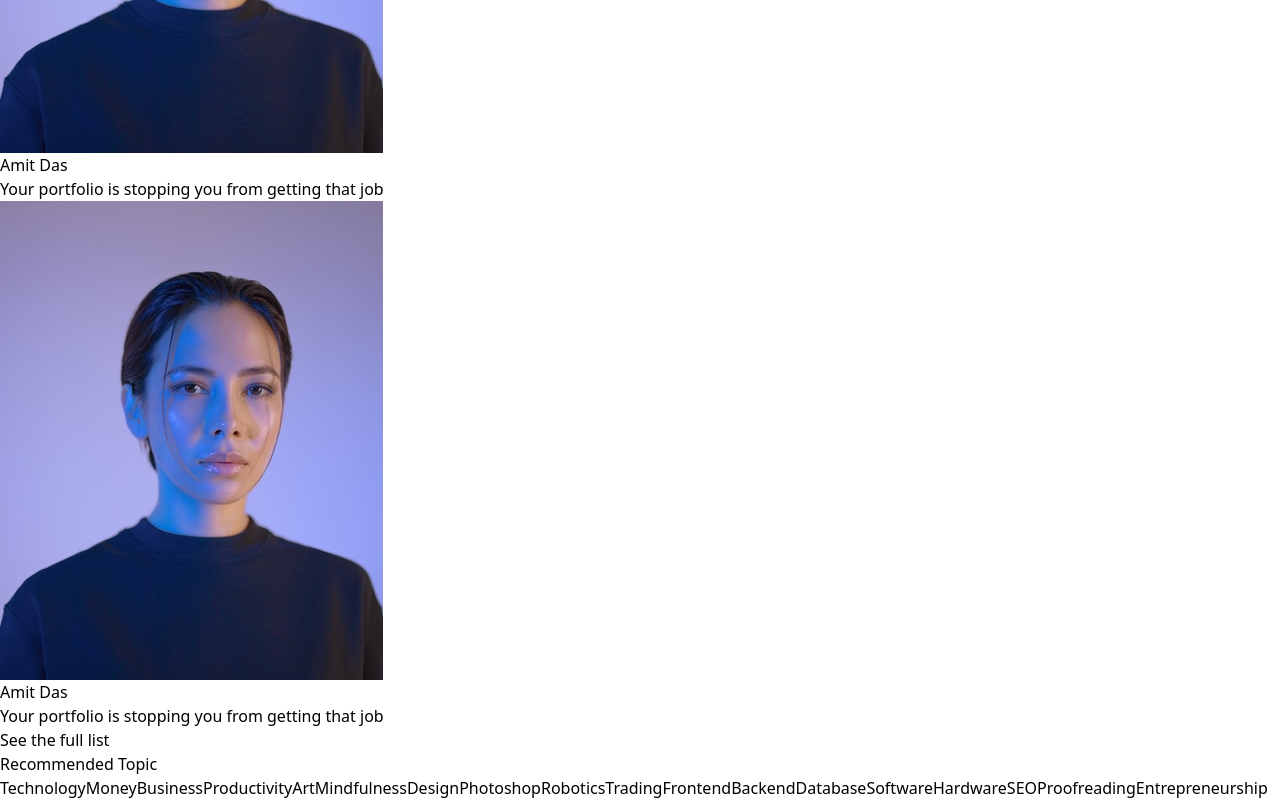
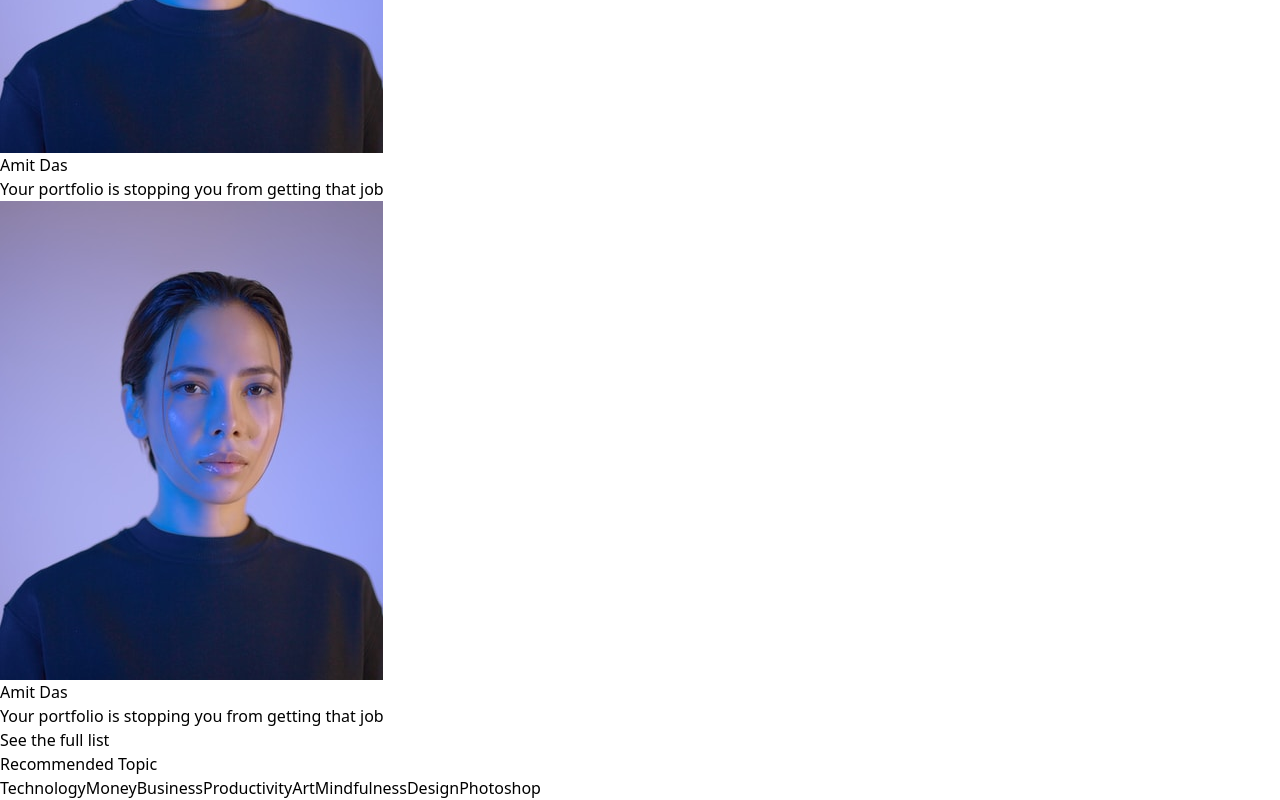
Before and after one commit to shivamkush-27/grow-geeky, a React (Vite) app in the folder client/: page / in a window 1280 px wide. Shown: the part 2707-3507 px from the top of the page. Built offline with nearby package versions, Linux system fonts and the light colour scheme.

Commit message:
Sidebar Updated

```diff
--- a/client/src/components/BookmarkButton.jsx
+++ b/client/src/components/BookmarkButton.jsx
@@ -3,11 +3,9 @@ import { BookmarkPlus, BookmarkCheck } from 'lucide-react';
 
 const BookmarkButton = () => {
   const [isActive, setIsActive] = useState(false);
-
   const toggleBookmark = () => {
     setIsActive(!isActive);
   };
-
   return (
     <button onClick={toggleBookmark} className="focus:outline-none">
       {isActive ? (
--- a/client/src/components/Sidebar.jsx
+++ b/client/src/components/Sidebar.jsx
@@ -56,7 +56,7 @@ const Sidebar = () => {
                 <div className='my-4'>
                     <h3 className='font-normal text-base text-[#292929]'>Recommended Topic</h3>
                     <div className='flex flex-wrap gap-3 my-4'>
-                        {TAG_LINKS.map((link, index)=>(
+                        {CTA_BTN.map((link, index)=>(
                             <span key={index} className='my-2'><NavLink to={link.href} className='bg-[#F2F2F2] py-[10px] px-4 rounded-full text-sm font-normal text-[#292929]'>{link.label}</NavLink></span>
                         ))}
                     </div>
--- a/client/src/pages/Home.jsx
+++ b/client/src/pages/Home.jsx
@@ -9,7 +9,7 @@ const Home = () => {
   return (
     <div className="relative w-full px-2 mx-auto lg:max-w-7xl mt-4 sm:px-10 md:px-12 lg:px-5">
       <div className="overflow-x-hidden lg:py-8">
-        <div className="lg:container flex justify-between mx-auto">
+        <div className="lg:container flex justify-between mx-auto gap-x-8">
           <div className="w-full lg:w-9/12 lg:ml-2">
             <div className="relative flex w-full max-w-4xl flex-col p-2.5 rounded bg-white bg-clip-border text-gray-700 shadow-[0px_5px_20px_0px_#5459e861] ">
               <div className="relative overflow-hidden rounded-lg bg-blue-gray-500 bg-clip-border text-white max-h-52">
@@ -57,7 +57,7 @@ const Home = () => {
                       <p className="mt-2 text-base font-normal ">An intense way to learn about the process and practice your designs skills — My 1st hackathon have been on my mind since I heard it was a good way to gain experience as a junior UX designer. As my portfolio...</p>
                       <div className='my-5 flex justify-between items-center'>
                         <div className='flex items-center gap-x-3'>
-                          <span className="inline-flex items-center gap-1 rounded-full bg-blue-50 px-3 py-1 text-xs font-semibold text-[#5459E8]">#portfolio</span>
+                          <button className="inline-flex items-center gap-1 rounded-full bg-blue-50 px-3 py-1 text-xs font-semibold text-[#5459E8]">#portfolio</button>
                           <h5 className="block text-xs font-medium text-[#6E6E6E] antialiased">
                             3 Min Read
                           </h5>
```
